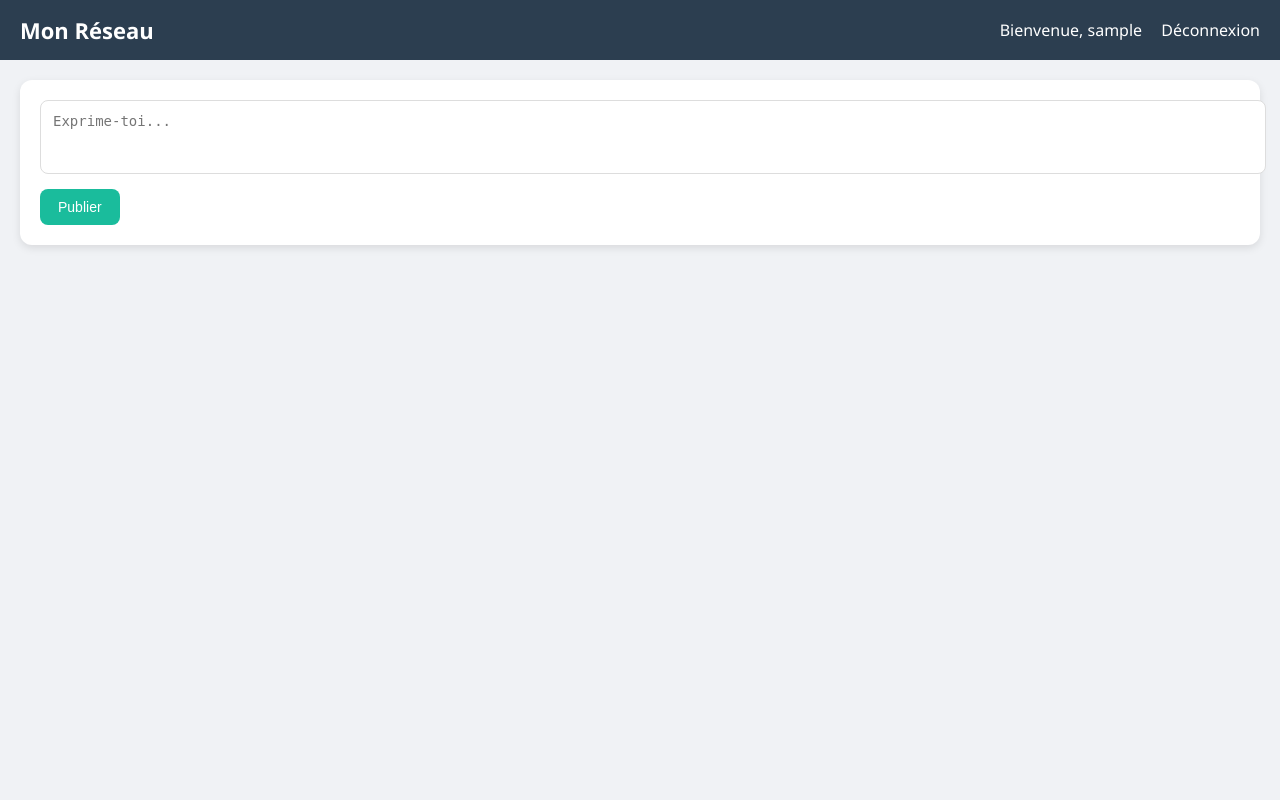
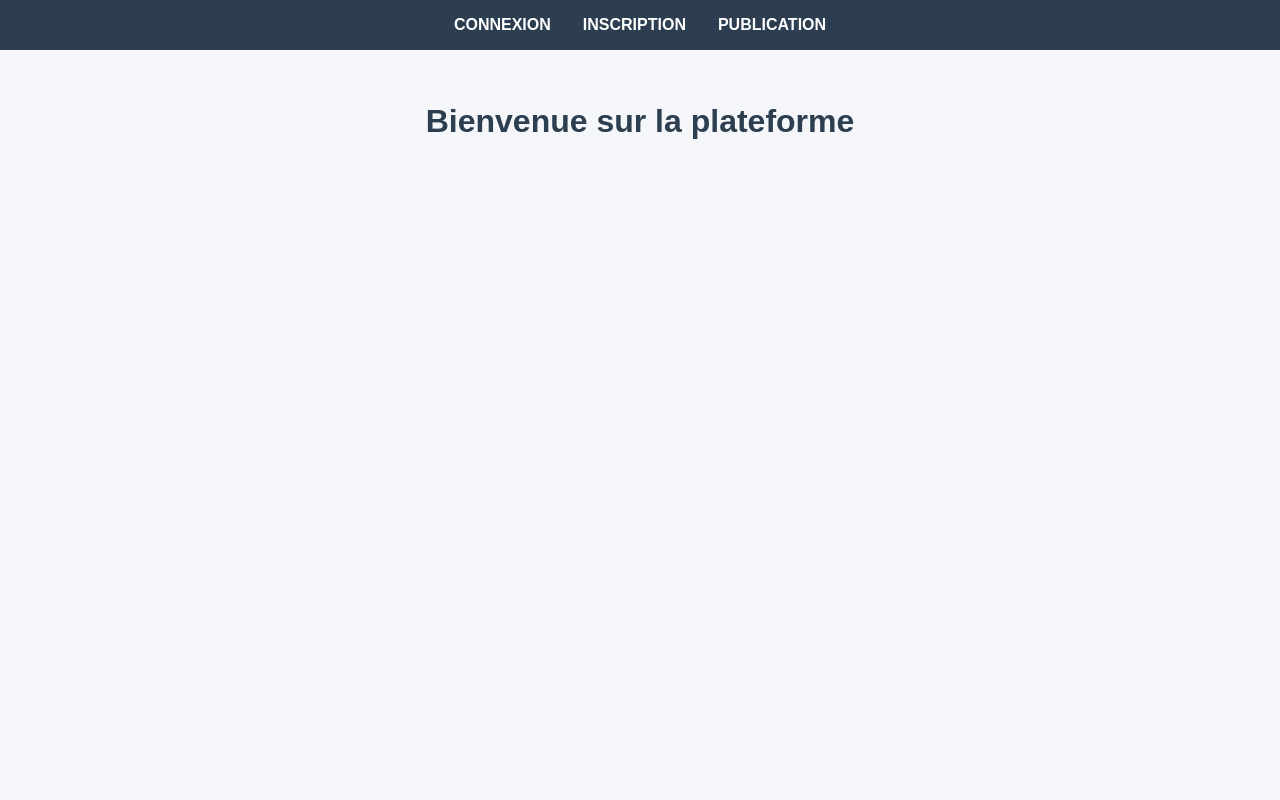
Before and after one commit to Cedrignonsieka/Ida-IES-le-campus, a Flask app: page / in a window 1280 px wide. Run offline with Flask 3, Linux system fonts and the light colour scheme; the visitor is signed in with stand-in values (Sample User, id 1); data comes from the database, SQL or seed files in the repository; data that the repository does not hold is empty.

Commit message:
Update index.html

```diff
--- a/templates/index.html
+++ b/templates/index.html
@@ -6,172 +6,117 @@
   <title>Accueil</title>
   <style>
     body {
-      font-family: "Segoe UI", Tahoma, Geneva, Verdana, sans-serif;
       margin: 0;
-      padding: 0;
-      background: #f0f2f5;
-      color: #333;
+      font-family: Arial, sans-serif;
+      background: #f4f6f9;
+      display: flex;
+      flex-direction: column;
+      min-height: 100vh;
     }
 
-    /* Navbar */
-    .navbar {
+    /* Barre de navigation */
+    nav {
       background: #2c3e50;
-      color: #fff;
-      padding: 15px 20px;
+      color: white;
+      padding: 1rem;
       display: flex;
-      justify-content: space-between;
-      align-items: center;
-      position: sticky;
-      top: 0;
-      z-index: 1000;
+      justify-content: center;
+      gap: 2rem;
     }
-    .navbar h2 {
-      margin: 0;
-      font-size: 22px;
-    }
-    .navbar a {
+    nav a {
       color: white;
       text-decoration: none;
-      margin-left: 15px;
-      font-weight: 500;
-      transition: color 0.3s;
+      font-weight: bold;
+      transition: 0.3s;
     }
-    .navbar a:hover {
+    nav a:hover {
       color: #1abc9c;
     }
 
-    /* Zone publication */
-    .post-form {
-      background: #fff;
-      padding: 20px;
-      margin: 20px;
-      border-radius: 12px;
-      box-shadow: 0 3px 8px rgba(0,0,0,0.1);
-    }
-    .post-form textarea {
-      width: 100%;
-      padding: 12px;
-      border: 1px solid #ddd;
-      border-radius: 8px;
-      resize: none;
-      font-size: 14px;
-    }
-    .post-form button {
-      margin-top: 10px;
-      background: #1abc9c;
-      color: white;
-      padding: 10px 18px;
-      border: none;
-      border-radius: 8px;
-      font-size: 14px;
-      cursor: pointer;
-      transition: background 0.3s;
-    }
-    .post-form button:hover {
-      background: #16a085;
+    /* Conteneur principal */
+    .container {
+      flex: 1;
+      padding: 2rem;
+      display: flex;
+      flex-direction: column;
+      align-items: center;
     }
 
-    /* Publications container */
-    .posts-wrapper {
-      overflow: hidden;
-      position: relative;
-      margin: 20px;
-    }
-    .posts-container {
-      display: flex;
-      gap: 20px;
-      animation: scroll-left 25s linear infinite;
-    }
-    @keyframes scroll-left {
-      0% { transform: translateX(0); }
-      100% { transform: translateX(-50%); }
+    h1 {
+      margin-bottom: 1rem;
+      color: #2c3e50;
     }
 
-    /* Chaque publication */
-    .post {
-      flex: 0 0 250px;
+    /* Bloc publications */
+    .publications-wrapper {
+      display: flex;
+      overflow-x: auto;
+      gap: 1rem;
+      padding: 1rem;
+      scroll-snap-type: x mandatory;
+      width: 100%;
+      max-width: 900px;
+    }
+    .publication {
       background: white;
-      padding: 20px;
-      border-radius: 15px;
+      border-radius: 10px;
+      padding: 1rem;
+      min-width: 250px;
+      max-width: 250px;
       box-shadow: 0 4px 10px rgba(0,0,0,0.1);
-      text-align: left;
-      transition: transform 0.3s;
+      scroll-snap-align: start;
+      display: flex;
+      flex-direction: column;
+      justify-content: space-between;
     }
-    .post:hover {
-      transform: scale(1.05);
+    .publication h3 {
+      margin: 0 0 0.5rem;
+      color: #34495e;
     }
-    .post h3 {
-      margin: 0 0 8px;
-      font-size: 18px;
-      color: #2c3e50;
+    .publication p {
+      font-size: 0.9rem;
+      color: #555;
+      flex: 1;
     }
-    .post p {
-      font-size: 14px;
-      color: #555;
-    }
-    .post small {
-      display: block;
-      margin-top: 10px;
-      color: gray;
-      font-size: 12px;
+    .publication small {
+      margin-top: 0.5rem;
+      font-size: 0.75rem;
+      color: #999;
+      text-align: right;
     }
 
     /* Responsive */
-    @media(max-width: 600px) {
-      .posts-container {
-        animation: none; /* pas d’auto-défilement sur mobile */
-        flex-wrap: wrap;
+    @media (max-width: 600px) {
+      nav {
+        flex-direction: column;
+        gap: 0.5rem;
+      }
+      .publications-wrapper {
         justify-content: center;
-      }
-      .post {
-        width: 100%;
-        max-width: 300px;
       }
     }
   </style>
 </head>
 <body>
-  <!-- Navbar -->
-  <div class="navbar">
-    <h2>Mon Réseau</h2>
-    <div>
-      {% if user %}
-        <span>Bienvenue, {{ user }}</span>
-        <a href="/logout">Déconnexion</a>
-      {% else %}
-        <a href="/login">Connexion</a>
-        <a href="/register">Inscription</a>
-      {% endif %}
-    </div>
-  </div>
+  <!-- Barre de navigation -->
+  <nav>
+    <a href="/login">CONNEXION</a>
+    <a href="/register">INSCRIPTION</a>
+    <a href="/publish">PUBLICATION</a>
+  </nav>
 
-  <!-- Formulaire de publication -->
-  {% if user %}
-  <div class="post-form">
-    <form action="/post" method="POST">
-      <textarea name="content" rows="3" placeholder="Exprime-toi..." required></textarea>
-      <button type="submit">Publier</button>
-    </form>
-  </div>
-  {% endif %}
+  <!-- Contenu -->
+  <div class="container">
+    <h1>Bienvenue sur la plateforme</h1>
 
-  <!-- Zone des publications -->
-  <div class="posts-wrapper">
-    <div class="posts-container">
-      {% for content, date, author in posts %}
-      <div class="post">
-        <h3>{{ author }}</h3>
-        <p>{{ content }}</p>
-        <small>Publié le {{ date }}</small>
-      </div>
-      {% endfor %}
-      <!-- Duplication pour effet défilement infini -->
-      {% for content, date, author in posts %}
-      <div class="post">
-        <h3>{{ author }}</h3>
-        <p>{{ content }}</p>
-        <small>Publié le {{ date }}</small>
-      </div>
+    <!-- Bloc publications -->
+    <div class="publications-wrapper">
+      {% for pub in publications %}
+        <div class="publication">
+          <h3>{{ pub.titre }}</h3>
+          <p>{{ pub.contenu }}</p>
+          <small>Posté par {{ pub.auteur }} le {{ pub.date }}</small>
+        </div>
       {% endfor %}
     </div>
   </div>
```
